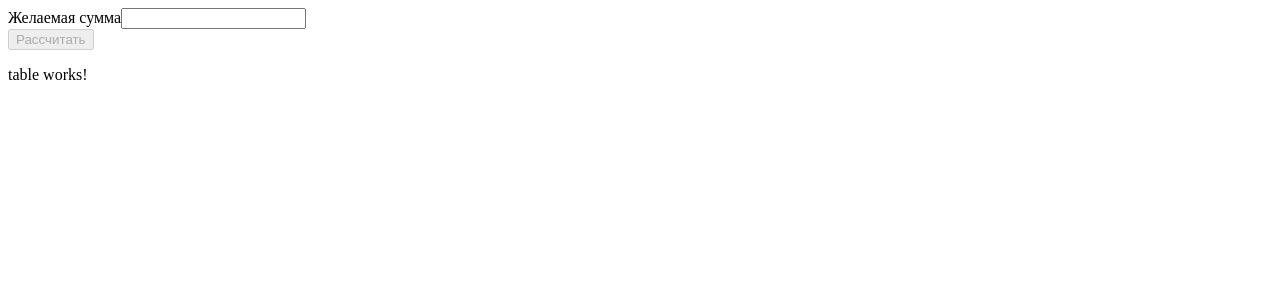
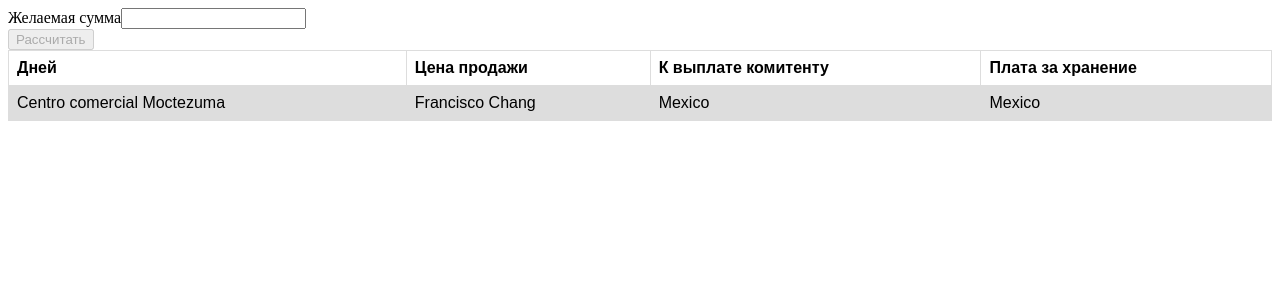
Before and after one commit to vitto-moz/comissionCalc, an Angular app: page / in a window 1280 px wide. Shown: the top 300 px of the page. Built offline with nearby package versions, Linux system fonts and the light colour scheme.

Commit message:
logic for table added

```diff
--- a/src/app/components/table/table.component.css
+++ b/src/app/components/table/table.component.css
@@ -0,0 +1,15 @@
+table {
+  font-family: arial, sans-serif;
+  border-collapse: collapse;
+  width: 100%;
+}
+
+td, th {
+  border: 1px solid #dddddd;
+  text-align: left;
+  padding: 8px;
+}
+
+tr:nth-child(even) {
+  background-color: #dddddd;
+}
--- a/src/app/components/table/table.component.html
+++ b/src/app/components/table/table.component.html
@@ -1,3 +1,14 @@
-<p>
-  table works!
-</p>
+<table>
+  <tr>
+    <th>Дней</th>
+    <th>Цена продажи</th>
+    <th>К выплате комитенту</th>
+    <th>Плата за хранение</th>
+  </tr>
+  <tr>
+    <td>Centro comercial Moctezuma</td>
+    <td>Francisco Chang</td>
+    <td>Mexico</td>
+    <td>Mexico</td>
+  </tr>
+</table>
--- a/src/app/components/table/table.component.ts
+++ b/src/app/components/table/table.component.ts
@@ -7,10 +7,66 @@ import {Component, OnInit, Input} from '@angular/core';
 })
 export class TableComponent implements OnInit {
   @Input() neededSumm: number;
+  tableValues: any[];
+  warehouseK =  0.0005;
 
   constructor() { }
 
   ngOnInit() {
+    this.tableValues = [
+      this.getPeriodData(100, 1)
+    ];
+
+    console.log('this.tableValues ', this.tableValues);
+
   }
 
+  getPeriodData(summ, periodNumber){
+
+    let price =  summ / 0.6;
+
+
+    let commission = (() => {
+      let posssibleCommission  = price * 0.4;
+      return posssibleCommission < 49 ? 49 : posssibleCommission;
+    })();
+
+    let earnedSumm = (() => {
+      let possibleEarnedSumm = price - commission;
+      return possibleEarnedSumm < 0 ? 0 : possibleEarnedSumm;
+    })();
+
+    let warehouseSumm = ((period) => {
+      switch (period) {
+        case 1:
+          return 0;
+        case 2:
+          return this.getWareHouseFork(price, 21, 40);
+        case 3:
+          return this.getWareHouseFork(price, 41, 60);
+        case 4:
+          return this.getWareHouseFork(price, 61, 80);
+        case 5:
+          return this.getWareHouseFork(price, 81, 100);
+      }
+
+    })(periodNumber);
+
+    return {
+      price: price,
+      commission: commission,
+      earned: earnedSumm,
+      warehouseSumm: warehouseSumm
+    }
+  }
+
+  getWareHouseFork(price, dayStart, dayEnd){
+    return {
+      min: price * this.warehouseK * dayStart,
+      max: price * this.warehouseK * dayEnd,
+    };
+  }
+
+
+
 }
```
